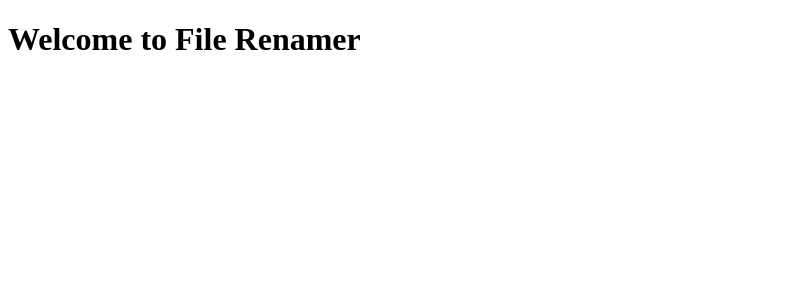
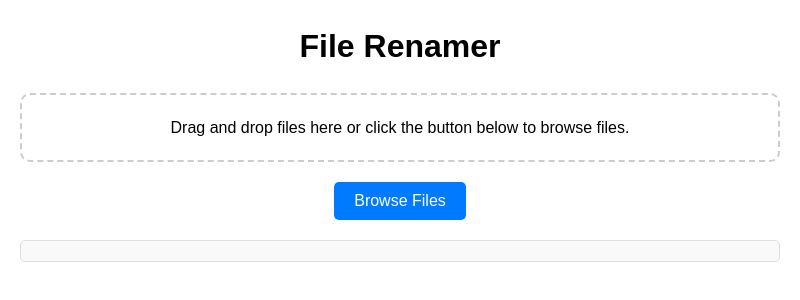
Before and after one commit to joshstandley/file-renamer, an Electron app: page src/index.html in a window 800 px wide. Drawn offline with Linux system fonts and the light colour scheme.

Commit message:
Updated UI with drag-and-drop and browse button

```diff
--- a/src/index.html
+++ b/src/index.html
@@ -4,8 +4,15 @@
   <meta charset="UTF-8">
   <meta name="viewport" content="width=device-width, initial-scale=1.0">
   <title>File Renamer</title>
+  <link rel="stylesheet" href="styles.css">
 </head>
 <body>
-  <h1>Welcome to File Renamer</h1>
+  <h1>File Renamer</h1>
+  <div id="drag-area">
+    Drag and drop files here or click the button below to browse files.
+  </div>
+  <button id="browse-files">Browse Files</button>
+  <div id="file-list"></div>
+  <script src="renderer.js"></script>
 </body>
 </html>
--- /dev/null
+++ b/src/styles.css
@@ -0,0 +1,54 @@
+body {
+    font-family: Arial, sans-serif;
+    margin: 20px;
+    line-height: 1.6;
+  }
+
+  h1 {
+    text-align: center;
+    margin-bottom: 20px;
+  }
+
+  #drag-area {
+    border: 2px dashed #ccc;
+    border-radius: 10px;
+    padding: 20px;
+    text-align: center;
+    margin: 20px 0;
+    transition: border-color 0.2s;
+  }
+
+  #drag-area.dragging {
+    border-color: blue;
+  }
+
+  #file-list {
+    margin-top: 10px;
+    padding: 10px;
+    background-color: #f9f9f9;
+    border-radius: 5px;
+    border: 1px solid #ddd;
+    max-height: 300px;
+    overflow-y: auto;
+  }
+
+  button {
+    display: block;
+    margin: 20px auto;
+    padding: 10px 20px;
+    font-size: 16px;
+    background-color: #007bff;
+    color: #fff;
+    border: none;
+    border-radius: 5px;
+    cursor: pointer;
+  }
+
+  button:hover {
+    background-color: #0056b3;
+  }
+
+  button:disabled {
+    background-color: #ccc;
+    cursor: not-allowed;
+  }
```
Also changed, not shown: main.js (+11 -3 lines), src/render.js (added, +49 -0 lines).
